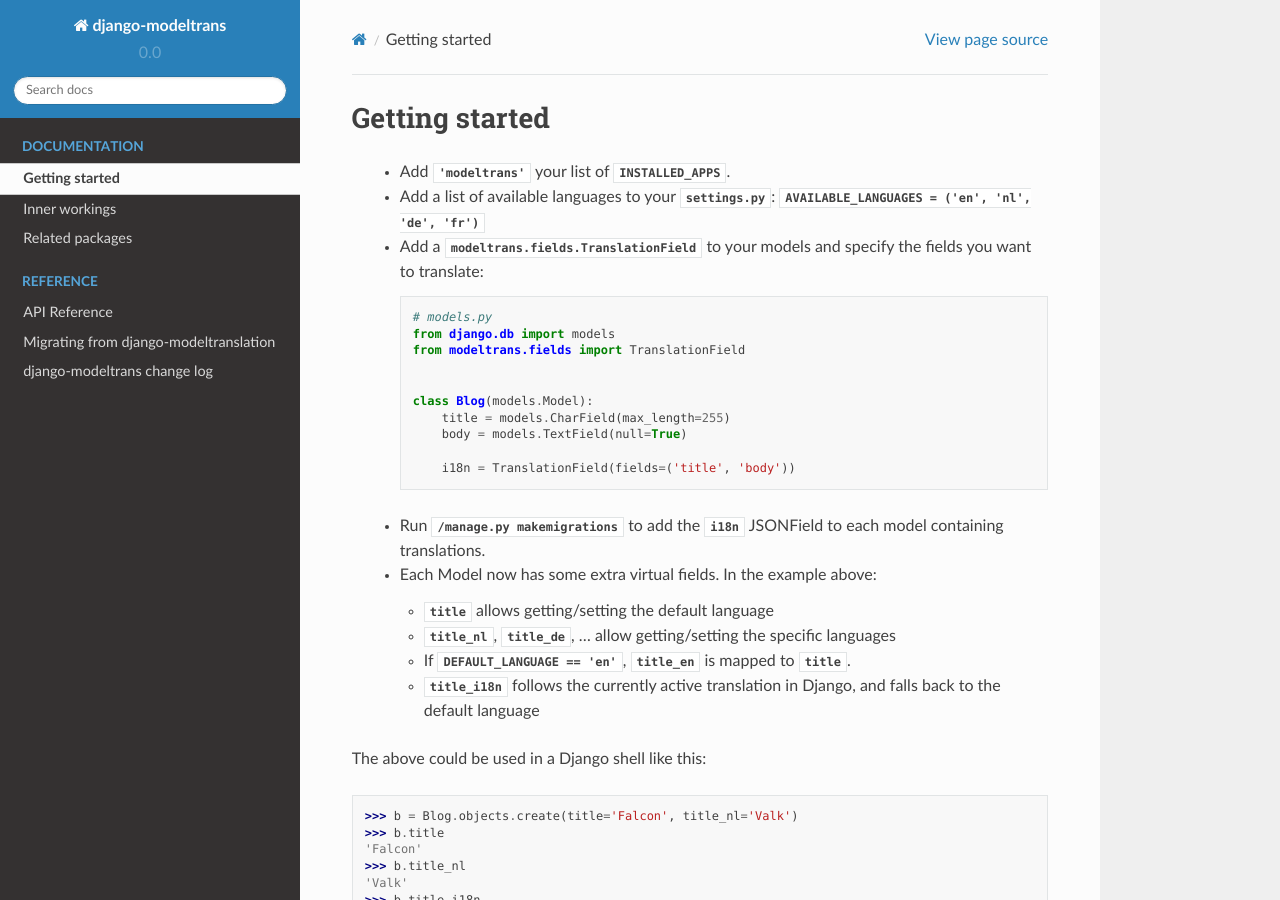
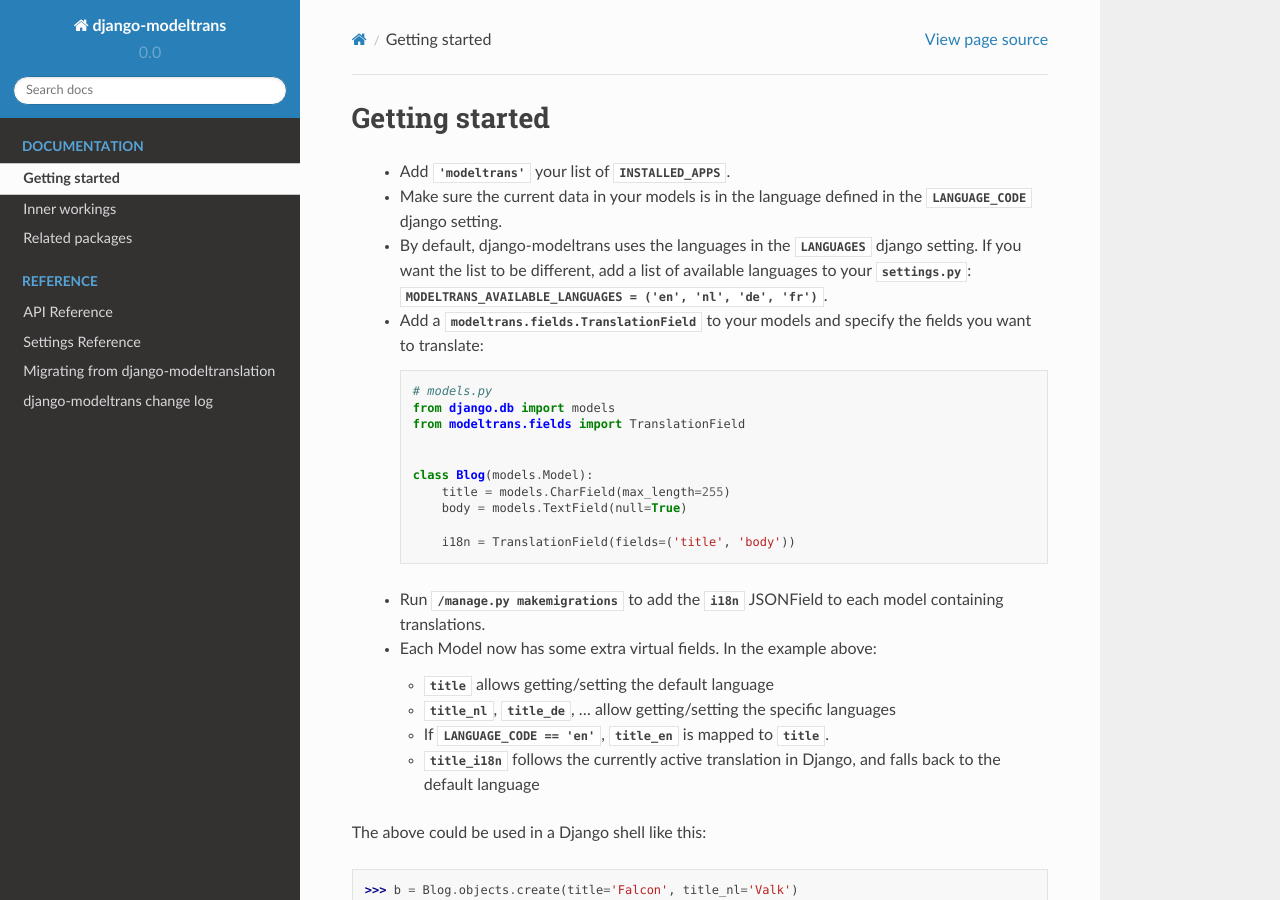
Before and after one commit to zostera/django-modeltrans, a Sphinx documentation site: the page built from docs/pages/getting-started.rst, in a window 1280 px wide and 900 px high. Built offline with Sphinx 7.4.7 and the Read the Docs theme 2.0.0, drawn with Linux system fonts in a browser that asks for light colours.

Commit message:
Be more carefull about the settings used, document them too

```diff
--- a/docs/index.rst
+++ b/docs/index.rst
@@ -32,5 +32,6 @@
     :caption: Reference
 
     pages/reference
+    pages/settings
     pages/migration
     pages/CHANGELOG.md
--- a/docs/pages/getting-started.rst
+++ b/docs/pages/getting-started.rst
@@ -2,8 +2,10 @@
 ===============
 
  - Add `'modeltrans'` your list of `INSTALLED_APPS`.
- - Add a list of available languages to your `settings.py`:
-   `AVAILABLE_LANGUAGES = ('en', 'nl', 'de', 'fr')`
+ - Make sure the current data in your models is in the language defined in the `LANGUAGE_CODE` django setting.
+ - By default, django-modeltrans uses the languages in the `LANGUAGES` django setting. If you want
+   the list to be different, add a list of available languages to your `settings.py`:
+   `MODELTRANS_AVAILABLE_LANGUAGES = ('en', 'nl', 'de', 'fr')`.
  - Add a `modeltrans.fields.TranslationField` to your models and specify the fields you
    want to translate::
 
@@ -24,7 +26,7 @@
 
    - `title` allows getting/setting the default language
    - `title_nl`, `title_de`, ... allow getting/setting the specific languages
-   - If `DEFAULT_LANGUAGE == 'en'`, `title_en` is mapped to `title`.
+   - If `LANGUAGE_CODE == 'en'`, `title_en` is mapped to `title`.
    - `title_i18n` follows the currently active translation in Django, and falls back to the default language
 
 The above could be used in a Django shell like this::
--- a/docs/pages/inner-workings.rst
+++ b/docs/pages/inner-workings.rst
@@ -74,7 +74,7 @@
     # 'Valk', None
 
 The virtual field ``<field>_i18n`` returns the translated value for the current
-active language and falls back to the language in ``DEFAULT_LANGUAGE``::
+active language and falls back to the language in ``LANGUAGE_CODE``::
 
     with override('nl'):
         print(b.title_i18n)
@@ -86,7 +86,7 @@
 
     with override('fr'):
         print(b.title_i18n)
-    # 'Falcon' (no french translation available, falls back to DEFAULT_LANGUAGE)
+    # 'Falcon' (no french translation available, falls back to LANGUAGE_CODE)
 
 Django-modeltrans also allows ordering on translated values. Ordering on
 ``<field>_i18n`` probably makes most sense, as it more likely that there is a
--- a/docs/pages/migration.rst
+++ b/docs/pages/migration.rst
@@ -4,8 +4,11 @@
 This is how to migrate from django-modeltranslation (version 0.12.1) to
 `django-modeltrans`:
 
-#. Make sure you have a recent backup available!
+#. Make sure you have a recent backup of your data available!
 #. Add `modeltrans` to your `INSTALLED_APPS`
+#. Make sure the default language for django-modeltranslation is equal to the
+   language in `LANGUAGE_CODE`, which django-modeltrans will use.
+#. Copy the setting `AVAILABLE_LANGUAGES` to `MODELTRANS_AVAILABLE_LANAGUES`.
 #. Add the TranslationField to the models you want to translate and keep the registrations
    for now. In order to prevent field name collisions, disable the virtual fields in django-modeltrans
    for now (`virtual_fields=False`)::
@@ -39,6 +42,7 @@
    a management command to do that `./manage.py i18n_makemigrations <apps>`
 #. Now, remove django-modeltranslation by:
    - Remove `modeltranslation` from `INSTALLED_APPS`.
+   - Remove django-modeltranslation settings (`DEFAULT_LANGUAGE`, `AVAILABLE_LANGUAGES`) from your `settings.py`'s
    - Remove all `translation.py` files from your apps.
    - Remove the use of `modeltranslation.admin.TranslationAdmin` in your `admin.py`'s
 
```
Also changed, not shown: docs/pages/settings.rst (added, +19 -0 lines), 8 other files.
